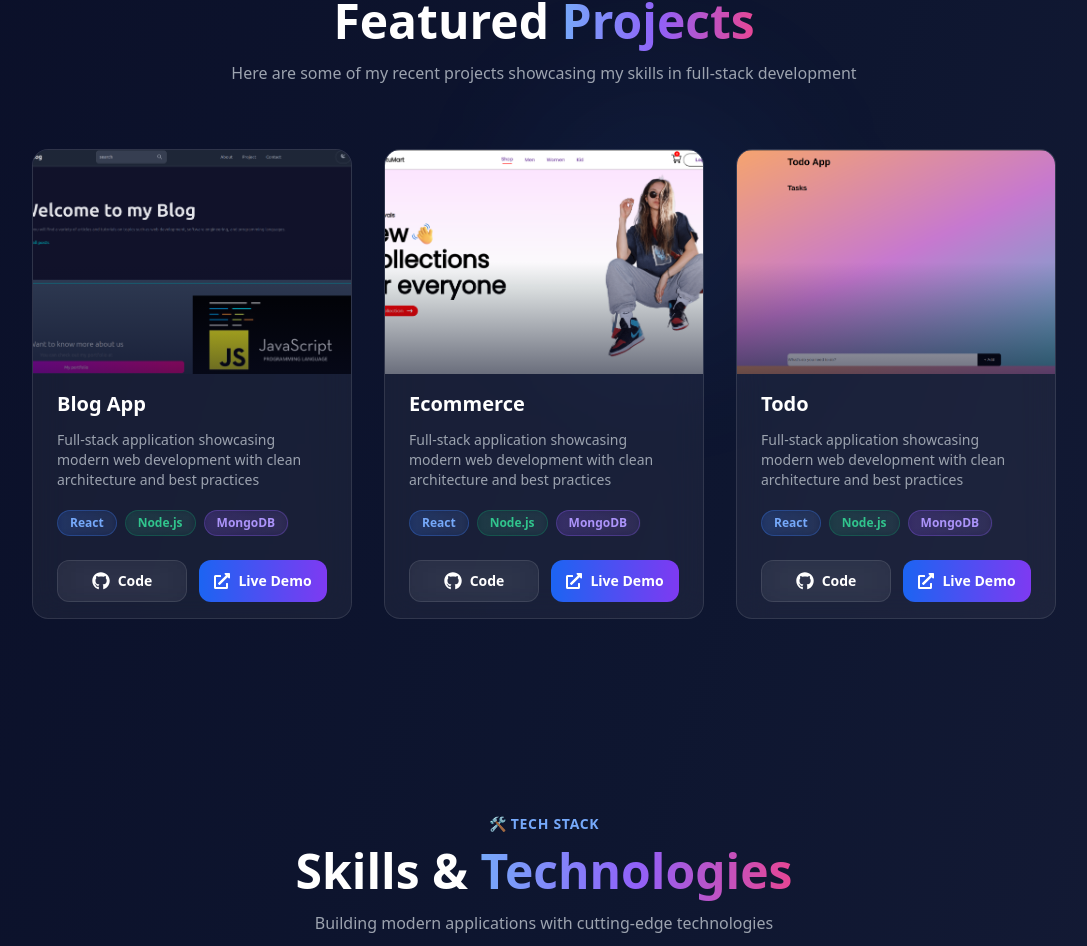
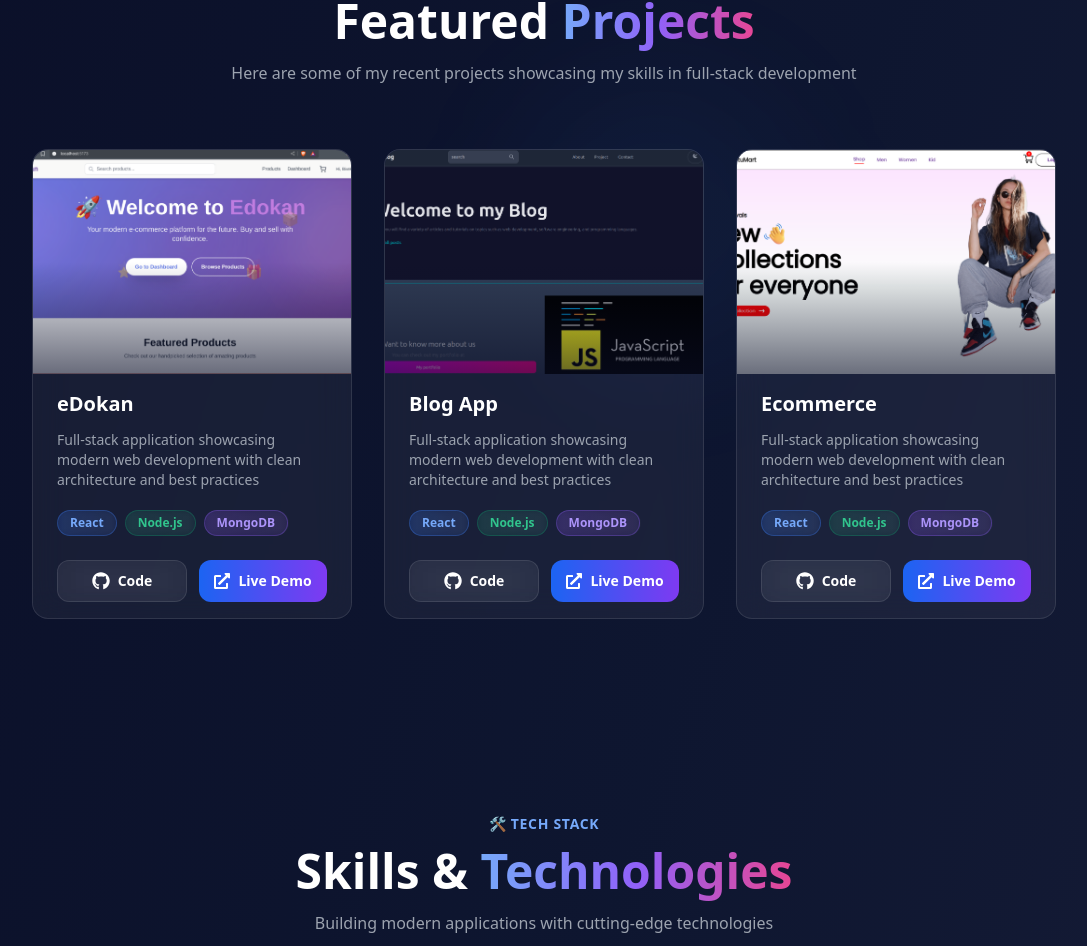
Before and after one commit to imbivek08/cicd, a Next.js app: page / in a window 1280 px wide. Shown: the part 935-1881 px from the top of the page, without its empty margins (96-1183 px from the left). Built offline with nearby package versions, Linux system fonts and the light colour scheme.

Commit message:
added the new project

```diff
--- a/data.js
+++ b/data.js
@@ -1,30 +1,24 @@
 export const project = [
-  // {
-  //   id: 1,
-  //   name: "Weather App",
-  //   photo: "/weather1.png",
-  //   codeUrl: "https://github.com/imbivek08/weather-app",
-  //   liveUrl: "https://weather-app-henna-kappa.vercel.app/",
-  // },
+
   {
     id: 1,
+    name: "eDokan",
+    photo: "/eDokan.png",
+    codeUrl: "https://github.com/imbivek08/online-pasal",
+    liveUrl: "#",
+  },
+  {
+    id: 2,
     name: "Blog App",
     photo: "/image.png",
     codeUrl: "https://github.com/imbivek08/PostPulse",
     liveUrl: "https://showcase-3vbg.onrender.com/",
   },
   {
-    id: 2,
+    id: 3,
     name: "Ecommerce",
     photo: "/ecommerce.png",
     codeUrl: "https://github.com/imbivek08/e-commerce",
     liveUrl: "https://ecommerceapp-iota.vercel.app/",
   },
-  {
-    id: 3,
-    name: "Todo",
-    photo: "/Todos.png",
-    codeUrl: "https://github.com/imbivek08/todo-app",
-    liveUrl: "https://todo-psi-jet.vercel.app/",
-  },
 ];
```
Also changed, not shown: public/Todos.png (deleted), public/eDokan.png (added).
